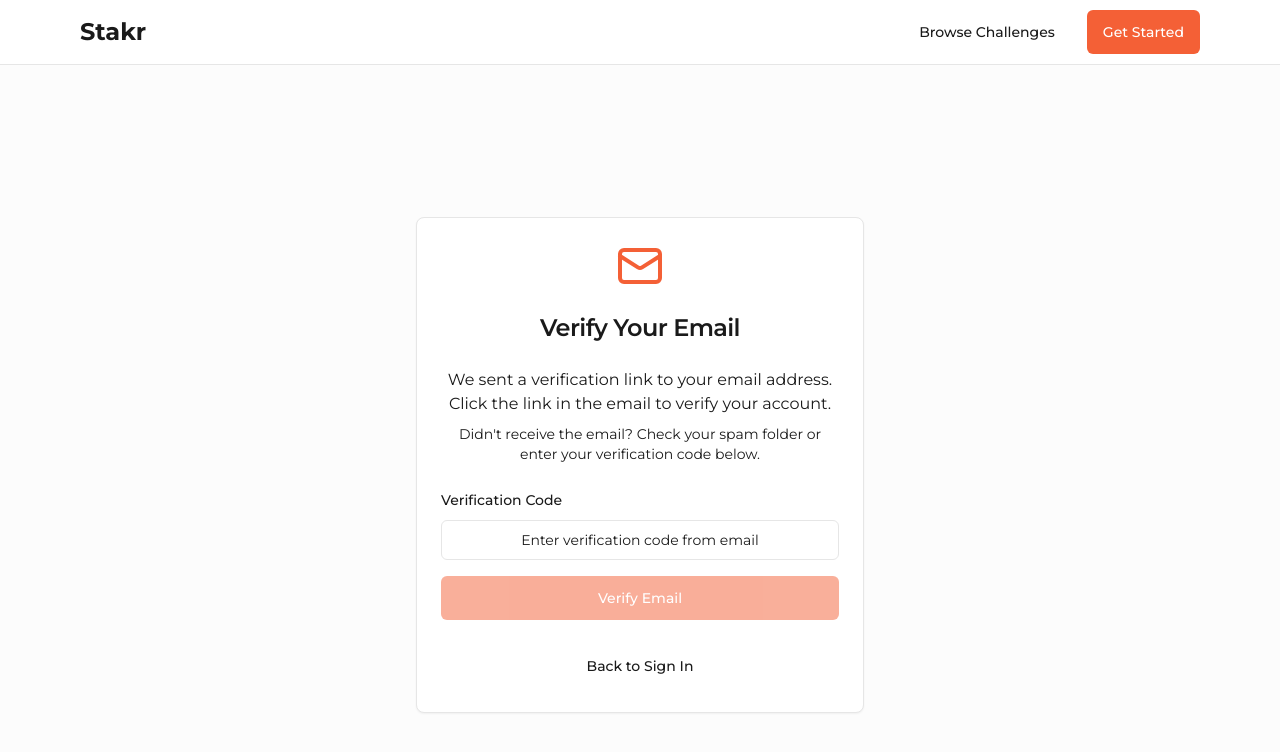
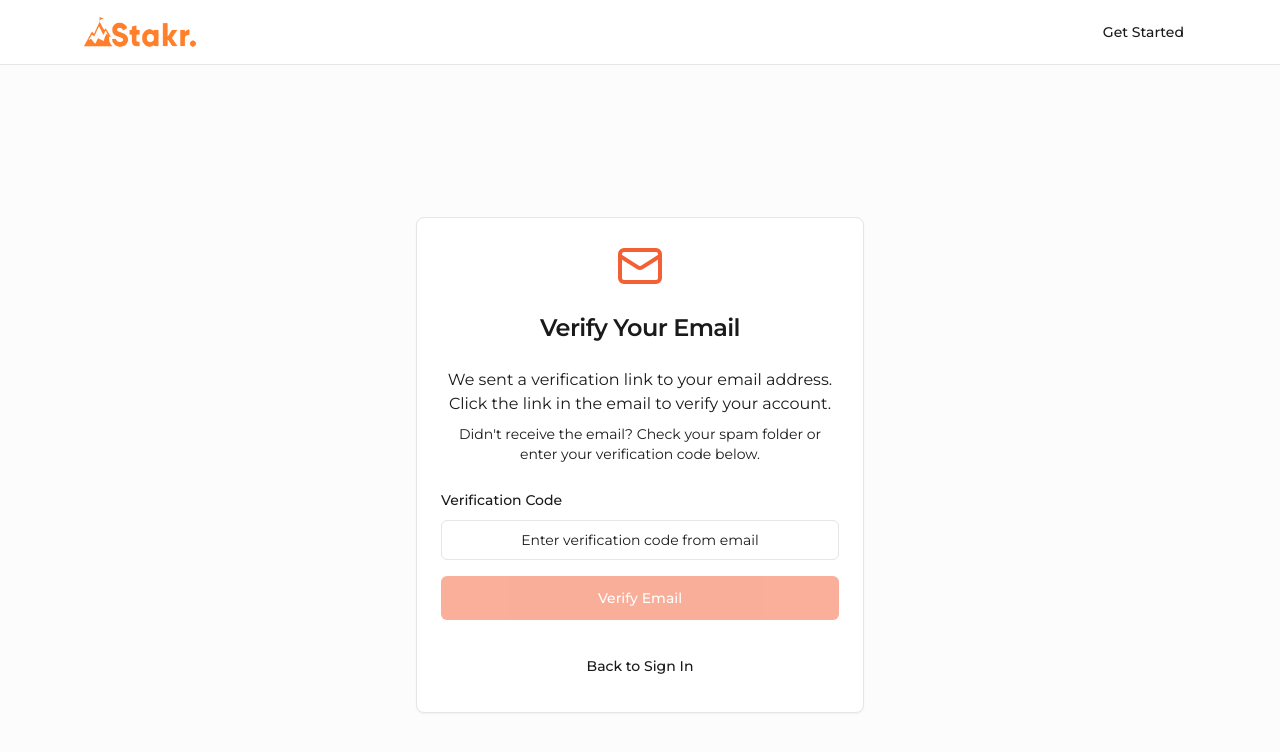
Before and after one commit to leemusnz/Stakrv2, a Next.js app: page /auth/verify-email in a window 1280 px wide. Shown: the top 752 px of the page. Built offline with nearby package versions, Linux system fonts and the light colour scheme; no server answers.

Commit message:
Onboarding header optimization and UX

```diff
--- a/components/navigation-wrapper.tsx
+++ b/components/navigation-wrapper.tsx
@@ -1,15 +1,21 @@
 'use client'
 
 import { useSession, signOut } from 'next-auth/react'
-import { useRouter } from 'next/navigation'
+import { useRouter, usePathname } from 'next/navigation'
 import { Navigation } from './navigation'
 import { MobileBottomNavigation } from './mobile-bottom-navigation'
 import { Button } from './ui/button'
 import Link from 'next/link'
+import { Logo } from './logo'
 
 export function NavigationWrapper() {
   const { data: session, status } = useSession()
   const router = useRouter()
+  const pathname = usePathname()
+
+  // Check if we're on onboarding or auth pages
+  const isOnOnboarding = pathname?.startsWith('/onboarding')
+  const isOnAuthPage = pathname?.startsWith('/auth/') || pathname === '/auth'
 
   // Show loading state
   if (status === 'loading') {
@@ -25,22 +31,47 @@ export function NavigationWrapper() {
     )
   }
 
-  // Show login/signup nav if not authenticated
+  // Show contextual nav if not authenticated
   if (!session) {
     return (
       <nav className="sticky top-0 z-50 w-full border-b bg-background/95 backdrop-blur">
         <div className="max-w-6xl mx-auto px-4 h-16 flex items-center justify-between">
           <Link href="/" className="flex items-center">
-            <span className="text-2xl font-bold">Stakr</span>
+            <Logo variant="full" className="h-8" />
           </Link>
 
           <div className="flex items-center gap-4">
+            {/* Show different navigation based on context */}
+            {isOnOnboarding ? (
+              // During onboarding - minimal, focused navigation
+              <>
+                <Link href="/auth/signin">
+                  <Button variant="ghost" className="text-muted-foreground">
+                    Already have an account? Sign In
+                  </Button>
+                </Link>
+              </>
+            ) : isOnAuthPage ? (
+              // On auth pages - simple navigation
+              <>
+                <Link href="/onboarding">
+                  <Button variant="ghost">Get Started</Button>
+                </Link>
+              </>
+            ) : (
+              // Regular pages - full navigation
+              <>
                 <Link href="/discover">
                   <Button variant="ghost">Browse Challenges</Button>
+                </Link>
+                <Link href="/auth/signin">
+                  <Button variant="ghost">Sign In</Button>
                 </Link>
                 <Link href="/onboarding">
                   <Button>Get Started</Button>
                 </Link>
+              </>
+            )}
           </div>
         </div>
       </nav>
@@ -65,8 +96,6 @@ export function NavigationWrapper() {
     isAdmin: session.user?.isAdmin || false
   }
 
-
-
   // Enhanced logout handler
   const handleLogout = async () => {
     await signOut({
```
Lines whose indentation alone changed are shown as unchanged.
